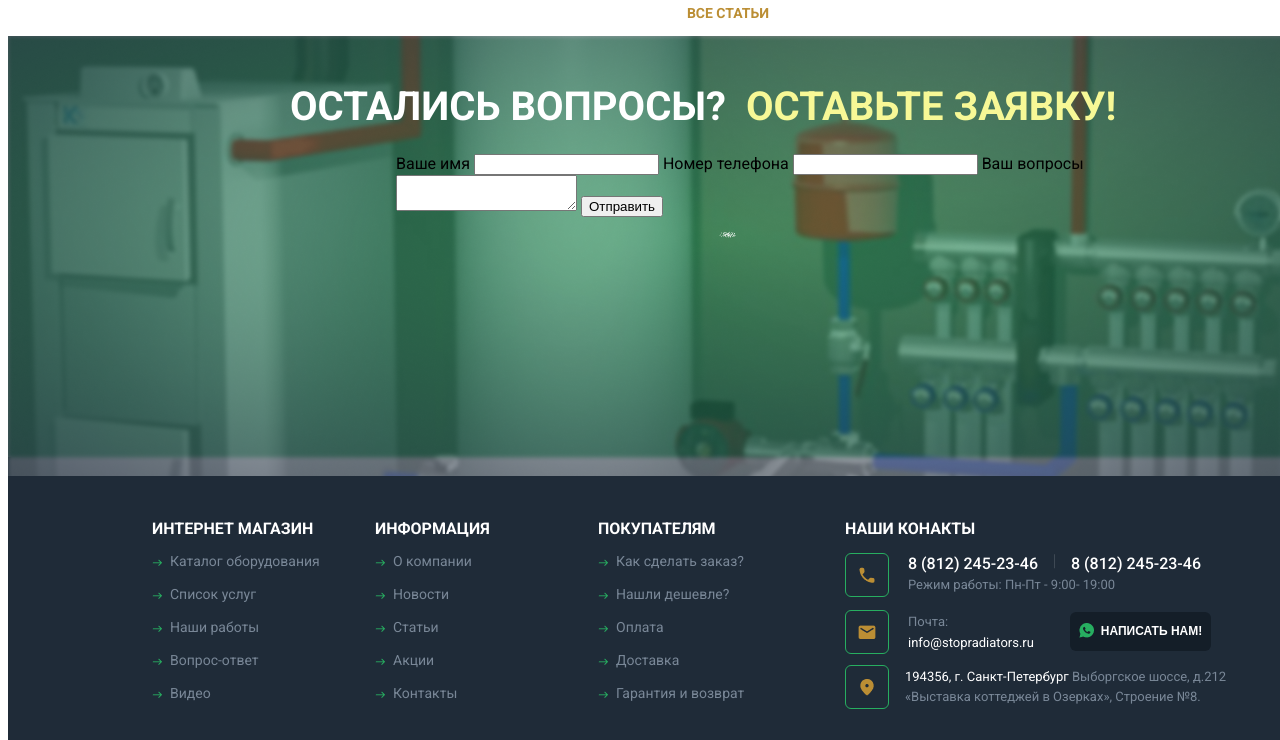
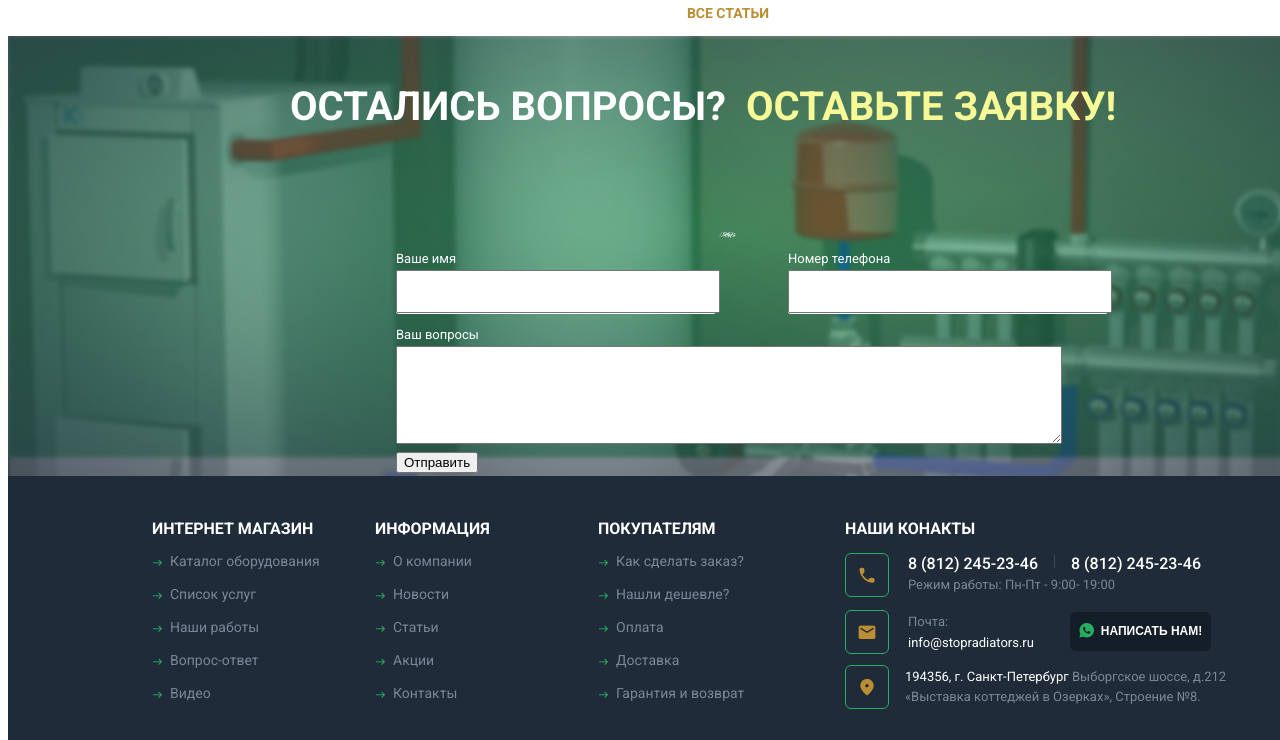
Before and after one commit to DashRomash/landing-page-layout2, a plain HTML site: page index.html in a window 1280 px wide. Shown: the part 8060-8800 px from the top of the page. Drawn offline with Linux system fonts and the light colour scheme.

Commit message:
go on form

```diff
--- a/index.css
+++ b/index.css
@@ -1970,6 +1970,13 @@ align-items: center;
     margin-left: 20px;
 }
 
+.form-wrapper{
+    position: absolute;
+    top: 94px;
+    width: 712px;
+    height: 290px;
+}
+
 .form{
     position: absolute;
     top: 94px;
@@ -1978,20 +1985,48 @@ align-items: center;
     margin-left: 364px;
     margin-right: 364px;
     padding: 24px 24px 0px 24px;
-
-
+}
+
+.form-flex{
+    display: flex;
+    justify-content: space-between;
 }
 
 .label{
-
+    display: block;
+    margin-bottom: 10px;
+    font-weight: 400;
+    font-size: 13px;
+    line-height: 22px;
+    color: #FFFFFF;
+
+}
+
+.input-wrap{
+    width: 320px;
+    height: 44px;
+    background-color: #FFFFFF;
+    border-radius: 3px;
+}
+
+.input2-wrap{
+    width: 664px;
+    height: 96px;
+    background-color: #FFFFFF;
+    border-radius: 3px;
 }
 
 .input1{
-
+    display: block;
+    width: 296px;
+    padding: 12px;
 }
 
 .input2{
-
+    padding: 12px;
+    display: block;
+    Width: 640px;
+    Height: 72px;
 }
 
 .formbutton{
--- a/index.html
+++ b/index.html
@@ -905,18 +905,28 @@
     <div class="feedback-form-container">
         <div class="feedback-form-background"><img src="img/image 26(1).png"></div>
         <h1 class="feedback-form-title">Остались вопросы?<span class="feedback-form-title-yellow">Оставьте заявку!</span></h1>
+        <div class="form-wrapper">
             <form action="#" method="get" class="form">
+                <div class="form-flex">
                     <label class="label"> Ваше имя
+                        <div class="input-wrap">
                             <input type="text" tabindex="1" name="username" class="input1">
+                        </div>
                     </label>
                     <label class="label"> Номер телефона
+                        <div class="input-wrap">
                             <input type="tel" tabindex="2" name="userphone" class="input1">
+                        </div>
                     </label>
+                </div>
                 <label class="label">Ваш вопросы
-                <textarea name="text" class="input2"></textarea>
+                    <div class="input2-wrap">
+                        <textarea name="text" class="input2" tabindex="3"></textarea>
+                    </div>
                 </label>
                 <button type="submit" class="formbutton">Отправить</button>
             </form>
+        </div>
     </div>
     <footer class="footer-container">
         <div class="footer-inner"></div>
```
Lines whose indentation alone changed are shown as unchanged.
